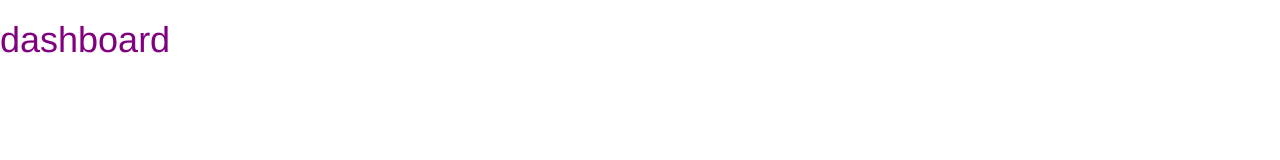
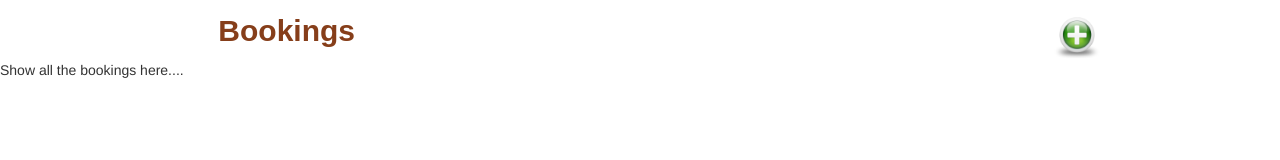
Before and after one commit to krishnakumarvs/SkcBookingHybridApp, a plain HTML site: page index.html at #!/dashboard in a window 1280 px wide. Drawn offline with Linux system fonts and the light colour scheme.

Commit message:
Dashboard page basic interface is added. New image for add new button is added. Routing to add new order page is also created.

```diff
--- a/app/dashboard/dashboard.html
+++ b/app/dashboard/dashboard.html
@@ -1 +1,11 @@
-<h1>dashboard</h1>
+<div class="row dashboard-page-title-row">
+    <div class="col-xs-2"></div>
+    <div class="col-xs-6 dashboard-title">Bookings</div>
+    <div class="col-xs-4 align-center">
+        <img src="img/add-icon.png" ng-click="gotoBookingsPage()" class="add-icon">
+    </div>
+</div>
+
+<div>
+    Show all the bookings here....
+</div>
--- a/app/dashboard/dashboardController.js
+++ b/app/dashboard/dashboardController.js
@@ -1,4 +1,8 @@
+app.controller("dashboardController", function($scope, $location) {
+	$scope.gotoBookingsPage = gotoBookingsPage;
 
-app.controller("dashboardController", function ($scope) {
-    $scope.msg = "I love me";
+	function gotoBookingsPage() {
+		$location.path("/addNewOrder");
+	}
+
 });
--- a/css/style.css
+++ b/css/style.css
@@ -1,5 +1,5 @@
-body {
-	color : purple;
+.align-center {
+	text-align: center !important;
 }
 
 .login-panel {
@@ -23,3 +23,23 @@ body {
 .login-button {
 	margin-top: 10px !important;
 }
+
+
+
+
+/* Dashboard page */
+
+.dashboard-page-title-row {
+	margin-top: 10px;
+}
+
+.add-icon {
+	width: 50px;
+}
+
+.dashboard-title {
+	font-size: 30px;
+	font-family: fantasy;
+	font-weight: bold;
+	color: #863e1a;
+}
```
Also changed, not shown: img/add-icon.png (added).
